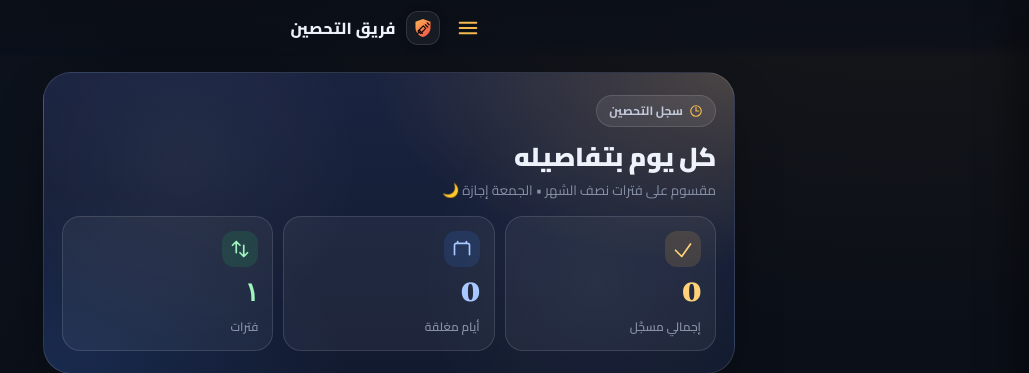
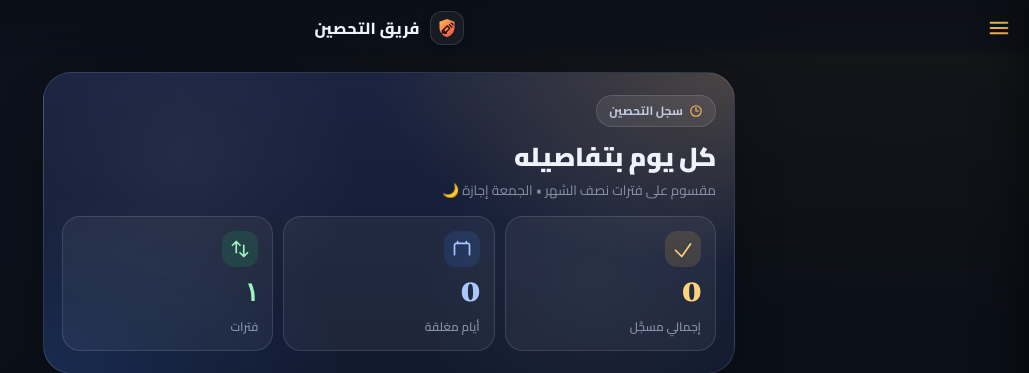
Before and after one commit to tlashany15/th, a Flask app: page /history in a window 1280 px wide. Shown: the top 373 px of the page, without its empty margins (251-1280 px from the left). Run offline with Flask 3, Linux system fonts and the light colour scheme; the visitor is signed in with stand-in values (Sample User, id 1); a database or web service that is not in the repository returns one stand-in record (values such as "Sample title"); some libraries are stand-ins or nearby versions.

Commit message:
Add files via upload

```diff
--- a/static/style.css
+++ b/static/style.css
@@ -95,13 +95,17 @@ a{ color:inherit; text-decoration:none; }
 .topbar{
   position:sticky; top:0; z-index:40;
   height:var(--top-h);
-  display:flex; align-items:center; justify-content:center;
-  padding:0 14px;
+  display:grid; grid-template-columns: 44px 1fr 44px;
+  align-items:center;
+  padding:0 10px;
   background:linear-gradient(180deg, rgba(11,15,23,.9), rgba(11,15,23,.65) 80%, rgba(11,15,23,0));
   backdrop-filter:saturate(140%) blur(14px);
   -webkit-backdrop-filter:saturate(140%) blur(14px);
 }
+.topbar .topbar-spacer{ width:40px; height:40px; }
 .brand{
+  grid-column: 2;
+  justify-self:center;
   display:inline-flex; align-items:center; gap:10px;
   font-weight:800; font-size:16px; letter-spacing:.2px;
 }
@@ -1177,7 +1181,7 @@ a{ color:inherit; text-decoration:none; }
   background:transparent; border:0; color:var(--gold, #ffbe57);
   width:40px; height:40px; border-radius:10px; cursor:pointer;
   display:inline-flex; align-items:center; justify-content:center;
-  margin-inline-end:8px;
+  grid-column:1; justify-self:start;
 }
 .sidebar-toggle:hover{ background:rgba(255,255,255,0.06); }
 .sidebar-toggle svg{ width:24px; height:24px; }
@@ -1253,5 +1257,3 @@ a{ color:inherit; text-decoration:none; }
 
 /* إخفاء الـFAB القديم لو ظهر في أي صفحة */
 .fab-stack{ display:none !important; }
-
-.topbar{ display:flex; align-items:center; }
```
